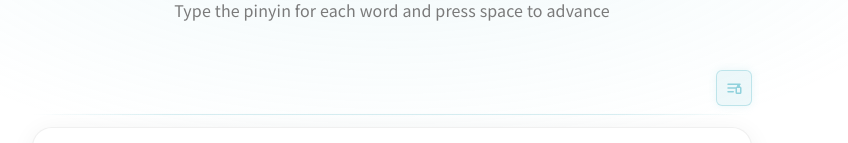
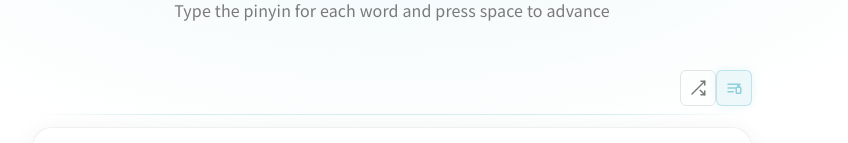
Before and after one commit to thongdanghoang/fluffy-umbrella, a Next.js app in the folder code/web/: page / in a window 1280 px wide. Shown: the part 122-265 px from the top of the page, without its empty margins (248-1096 px from the left). Built offline with nearby package versions, Linux system fonts and the light colour scheme; a web font is replaced by a local one.

Commit message:
feat: add shuffle functionality to typing practice passage

```diff
--- a/code/web/src/app/components/TypingPractice.tsx
+++ b/code/web/src/app/components/TypingPractice.tsx
@@ -1,6 +1,6 @@
 "use client";
 
-import {useCallback, useEffect, useRef, useState} from "react";
+import {useCallback, useEffect, useMemo, useRef, useState} from "react";
 import {Passage, WordResult} from "../types";
 import TextDisplay from "./TextDisplay";
 
@@ -14,9 +14,34 @@ export default function TypingPractice({passage}: TypingPracticeProps) {
     const [completedWords, setCompletedWords] = useState<WordResult[]>([]);
     const [isFocused, setIsFocused] = useState(true);
     const [showPinyin, setShowPinyin] = useState(true);
+    const [isShuffled, setIsShuffled] = useState(false);
+    // Bumped each time shuffle is toggled on, to get a fresh random order
+    const [shuffleSeed, setShuffleSeed] = useState(0);
     const inputRef = useRef<HTMLInputElement>(null);
 
-    const isComplete = currentWordIndex >= passage.length;
+    // Derived passage: original order or a stable shuffle
+    const activePassage = useMemo(() => {
+        if (!isShuffled) return passage;
+        // Fisher-Yates on a shallow copy; shuffleSeed is in the dep array
+        // so a new seed means a new shuffle
+        void shuffleSeed; // explicit dep
+        const arr = [...passage];
+        for (let i = arr.length - 1; i > 0; i--) {
+            const j = Math.floor(Math.random() * (i + 1));
+            [arr[i], arr[j]] = [arr[j], arr[i]];
+        }
+        return arr;
+    }, [passage, isShuffled, shuffleSeed]);
+
+    // Reset progress whenever the active passage changes
+    useEffect(() => {
+        setCurrentWordIndex(0);
+        setCurrentInput("");
+        setCompletedWords([]);
+        if (inputRef.current) inputRef.current.value = "";
+    }, [activePassage]);
+
+    const isComplete = currentWordIndex >= activePassage.length;
 
     // Handle window blur/focus for tab switching
     useEffect(() => {
@@ -71,7 +96,7 @@ export default function TypingPractice({passage}: TypingPracticeProps) {
             // Check if space was typed (submit word)
             if (value.endsWith(" ")) {
                 const trimmed = value.trimEnd();
-                const currentWord = passage[currentWordIndex];
+                const currentWord = activePassage[currentWordIndex];
                 const expected = currentWord.segments
                     .map((s) => s.pinyin)
                     .join("");
@@ -100,7 +125,7 @@ export default function TypingPractice({passage}: TypingPracticeProps) {
                 inputRef.current.value = filtered;
             }
         },
-        [isComplete, passage, currentWordIndex]
+        [isComplete, activePassage, currentWordIndex]
     );
 
     // Handle keydown for special keys
@@ -110,7 +135,7 @@ export default function TypingPractice({passage}: TypingPracticeProps) {
 
             if (e.key === " ") {
                 e.preventDefault();
-                const currentWord = passage[currentWordIndex];
+                const currentWord = activePassage[currentWordIndex];
                 const expected = currentWord.segments
                     .map((s) => s.pinyin)
                     .join("");
@@ -128,7 +153,7 @@ export default function TypingPractice({passage}: TypingPracticeProps) {
                 }
             }
         },
-        [isComplete, passage, currentWordIndex, currentInput]
+        [isComplete, activePassage, currentWordIndex, currentInput]
     );
 
     return (
@@ -142,6 +167,32 @@ export default function TypingPractice({passage}: TypingPracticeProps) {
 
             {/* Actions toolbar */}
             <div className="typing-practice__actions">
+                {/* Shuffle toggle */}
+                <button
+                    id="toggle-shuffle-btn"
+                    className={`typing-practice__action-btn${isShuffled ? " typing-practice__action-btn--active" : ""}`}
+                    onClick={() => {
+                        setIsShuffled((prev) => {
+                            if (!prev) setShuffleSeed((s) => s + 1); // new shuffle each activation
+                            return !prev;
+                        });
+                    }}
+                    aria-label={isShuffled ? "Disable shuffle" : "Shuffle words"}
+                    title={isShuffled ? "Disable shuffle" : "Shuffle words"}
+                    type="button"
+                >
+                    {/* Shuffle icon */}
+                    <svg xmlns="http://www.w3.org/2000/svg" viewBox="0 0 24 24" width="18" height="18" fill="none"
+                         stroke="currentColor" strokeWidth="2" strokeLinecap="round" strokeLinejoin="round"
+                         aria-hidden="true">
+                        <polyline points="16 3 21 3 21 8"/>
+                        <line x1="4" y1="20" x2="21" y2="3"/>
+                        <polyline points="21 16 21 21 16 21"/>
+                        <line x1="15" y1="15" x2="21" y2="21"/>
+                    </svg>
+                </button>
+
+                {/* Pinyin visibility toggle */}
                 <button
                     id="toggle-pinyin-btn"
                     className={`typing-practice__action-btn${showPinyin ? " typing-practice__action-btn--active" : ""}`}
@@ -168,7 +219,7 @@ export default function TypingPractice({passage}: TypingPracticeProps) {
                 <div
                     className={`typing-practice__text-wrapper ${!isFocused && !isComplete ? "typing-practice__text-wrapper--blurred" : ""}`}>
                     <TextDisplay
-                        passage={passage}
+                        passage={activePassage}
                         currentWordIndex={currentWordIndex}
                         currentInput={currentInput}
                         completedWords={completedWords}
```
